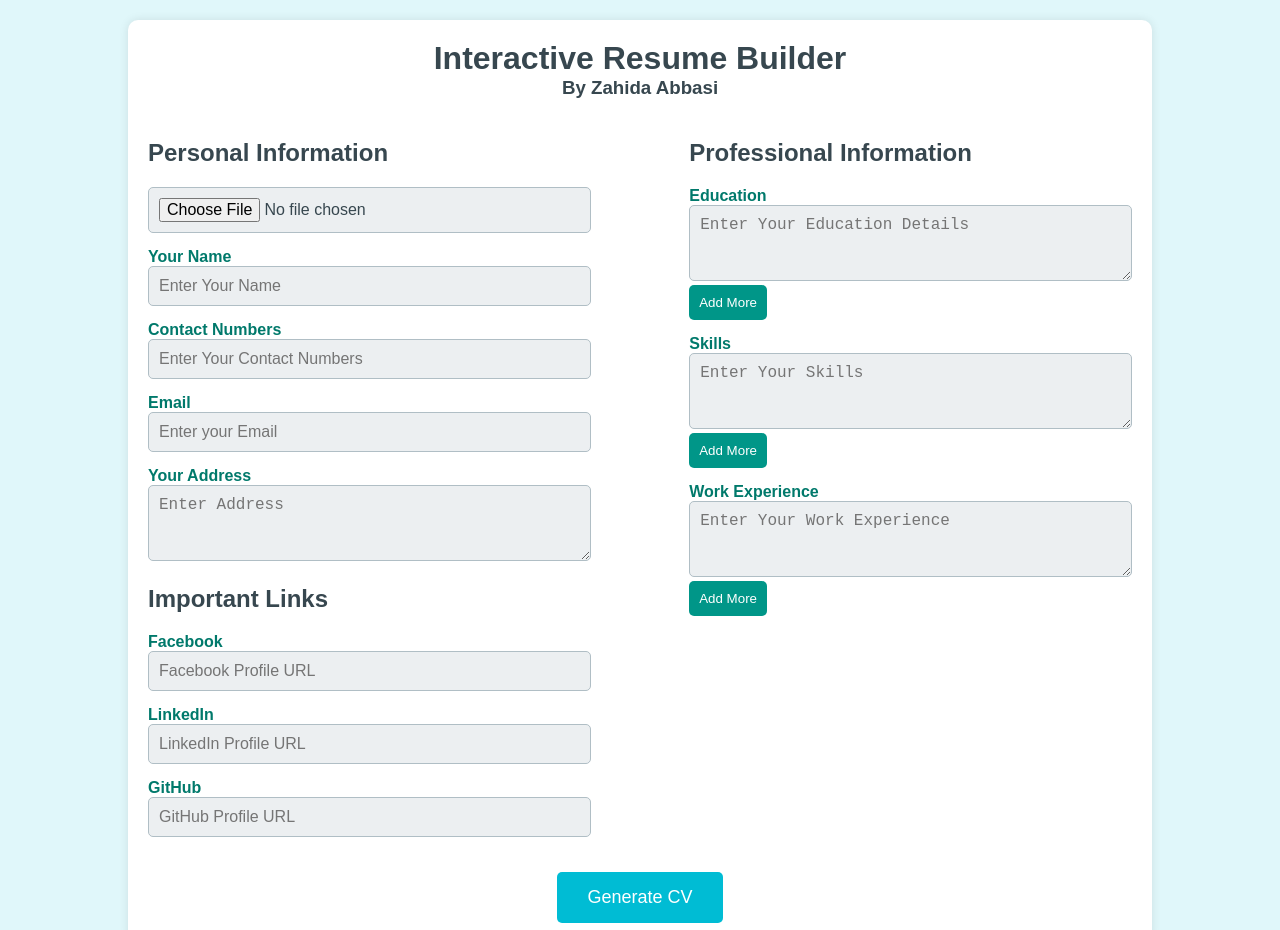
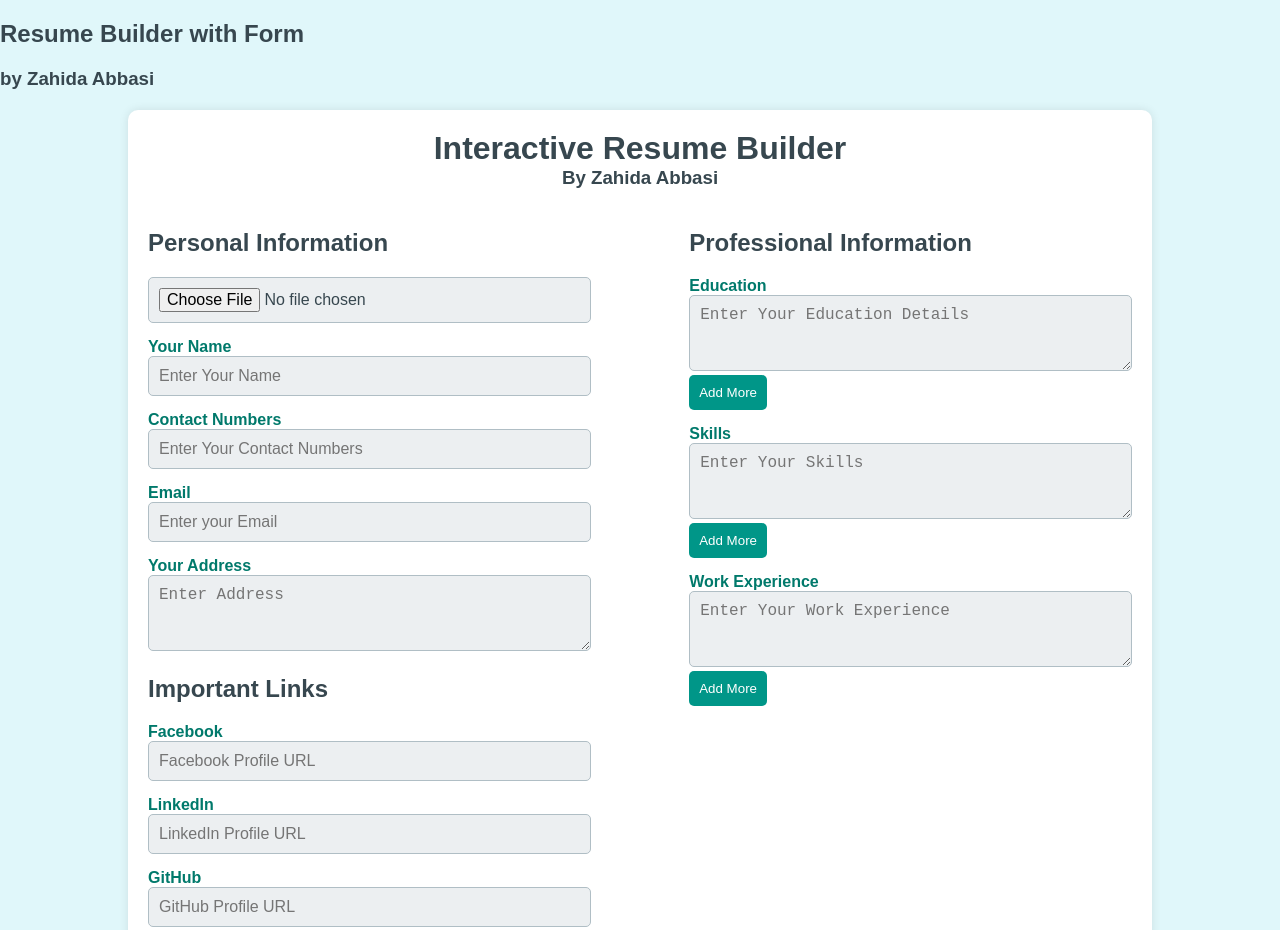
Before and after one commit to afaque-abbasi/resume-builder-with-form, a website: page index.html in a window 1280 px wide. Shown: the top 930 px of the page. Drawn offline with Linux system fonts and the light colour scheme.

Commit message:
Update index.html

```diff
--- a/index.html
+++ b/index.html
@@ -7,6 +7,10 @@
     <title>Interactive Resume Builder</title>
 </head>
 <body>
+      <header>
+        <h2>Resume Builder with Form</h2>
+        <h3>by Zahida Abbasi</h3>
+    </header>
 
     <!-- Input Form Section -->
     <div class="input-container" id="inputContainer">
```
